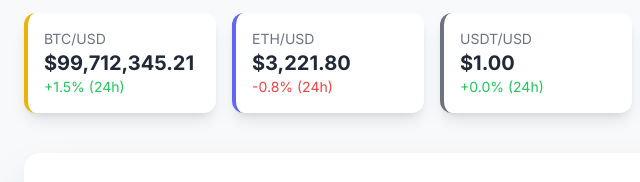
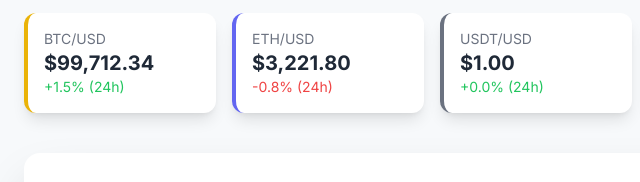
Before and after one commit to VerifyPayment/0x122f90062549ff778806a15fa3b2a66973b9ea1c, a plain HTML site: page dashboard.html in a window 1280 px wide. Shown: the part 148-330 px from the top of the page, 0-640 px from the left. Drawn offline with nearby package versions, Linux system fonts and the light colour scheme.

Commit message:
Update dashboard.html

```diff
--- a/dashboard.html
+++ b/dashboard.html
@@ -112,7 +112,7 @@
             <!-- Price Card 1 -->
             <div class="bg-white p-4 rounded-xl shadow-lg border-l-4 border-yellow-500">
                 <p class="text-sm text-gray-500">BTC/USD</p>
-                <p class="text-xl font-bold">$99,712,345.21</p>
+                <p class="text-xl font-bold">$99,712.34</p>
                 <p class="text-sm text-green-500">+1.5% (24h)</p>
             </div>
             <!-- Price Card 2 -->
```
